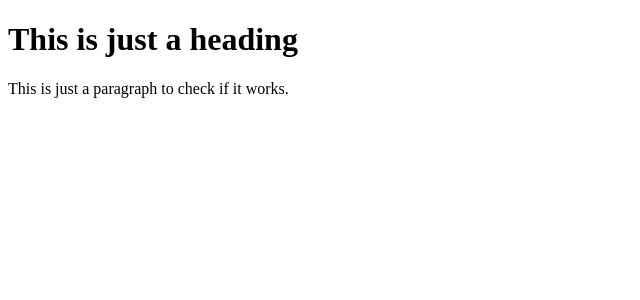
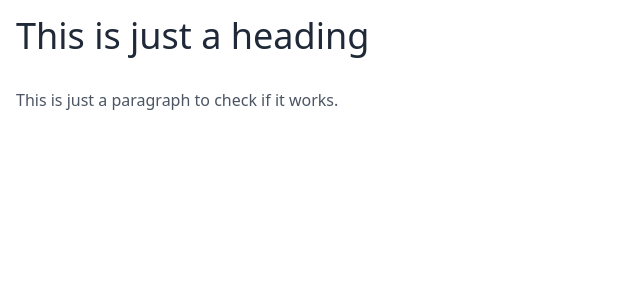
Before and after one commit to MoniMurray/september_hackathon_team7, a Python web app: template templates/home.html in a window 1280 px wide. Shown: the top 300 px of the page, without its empty margins (0-640 px from the left). Run offline with Jinja, Linux system fonts and the light colour scheme; the template is opened without the code that fills it, so the values that code supplies are empty.

Commit message:
load Tailwind CDN in header of base template

```diff
--- a/templates/base.html
+++ b/templates/base.html
@@ -4,6 +4,7 @@
 	<meta charset="UTF-8">
 	<meta name="viewport" content="width=device-width, initial-scale=1.0">
 	<title>{% block title %} {% endblock %} </title>
+	<link href="https://unpkg.com/tailwindcss@^1.0/dist/tailwind.min.css" rel="stylesheet">
 </head>
 <body>
 
--- a/templates/home.html
+++ b/templates/home.html
@@ -5,7 +5,11 @@
 
 {% block content %}
 
-	<h1> This is just a heading</h1>
-	<p> This is just a paragraph to check if it works.</p>
+	<h1 class='p-4 text-4xl text-gray-800'> This is just a heading</h1>
+	<div class='p-4 text-gray-600'>
+
+		<p> This is just a paragraph to check if it works.</p>
+
+	</div>
 
 {% endblock %}
--- a/wastewizeweb/settings.py
+++ b/wastewizeweb/settings.py
@@ -105,7 +105,9 @@ development = True
 #         }
 #     }
 # else:
-DATABASES = {"default": dj_database_url.parse(os.environ.get("DATABASE_URL"))}
+    DATABASES = {
+        "default": dj_database_url.parse(os.environ.get("DATABASE_URL"))
+    # }
 
 
 # Password validation
```
